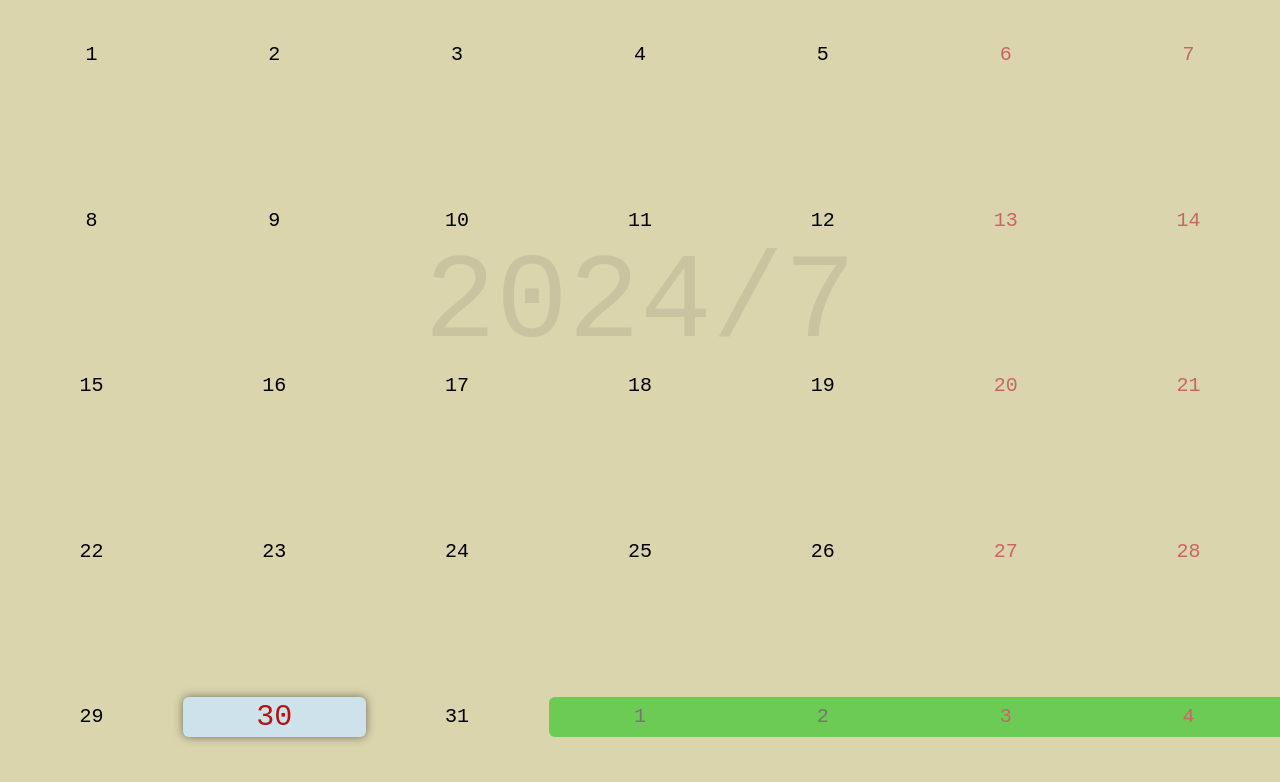
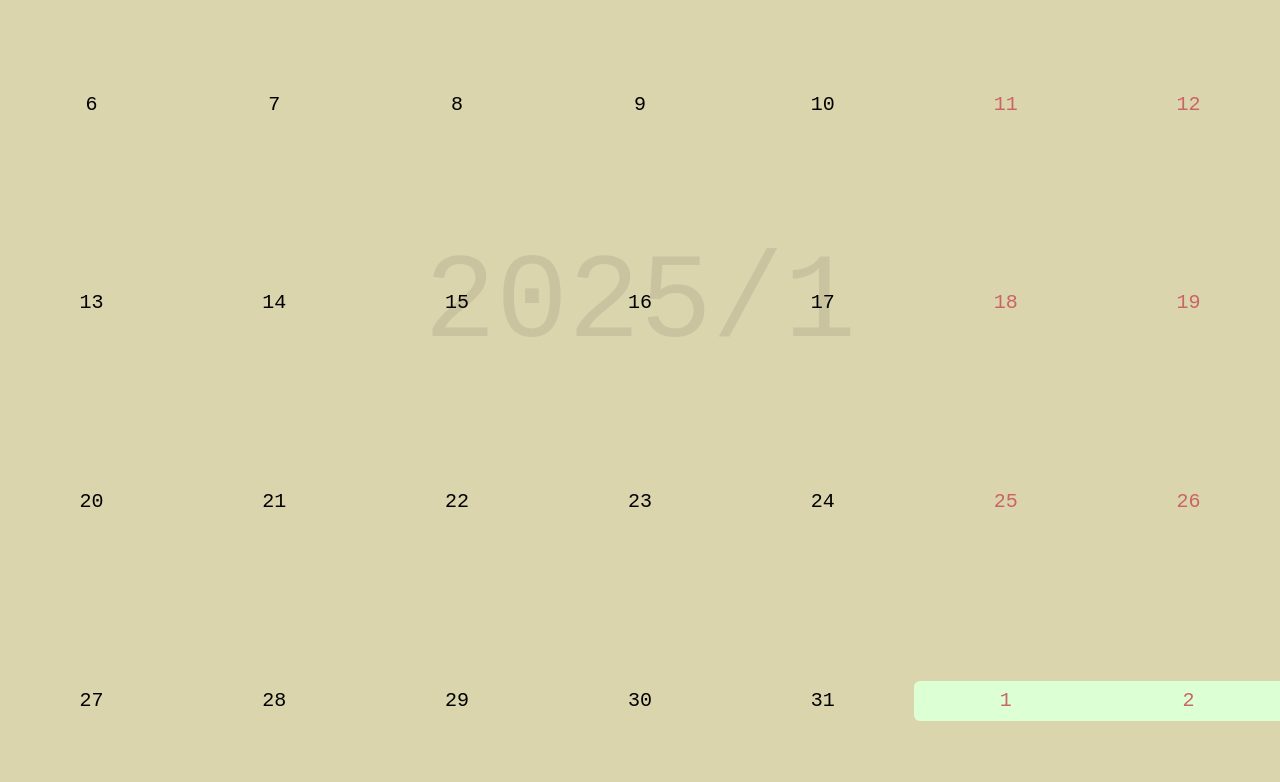
Before and after one commit to Pmmmmmmmmmm/eco-track, a Vue app: page /addOrder in a window 1280 px wide. Shown: the top 782 px of the page. Built offline with nearby package versions, Linux system fonts and the light colour scheme; a web font is replaced by a local one.

Commit message:
更新日历组件，修复年份和月份的默认值，优化 DaysView 和 YearAndMonth 组件的状态管理

```diff
--- a/src/components/calendar/MyCalendar.vue
+++ b/src/components/calendar/MyCalendar.vue
@@ -2,9 +2,9 @@
 import { ref, computed } from 'vue'
 import DaysView from './components/DaysView.vue'
 import YearAndMonth from './components/YearAndMonth.vue'
-const year = ref(2024)
-const month = ref(7)
-const day = ref(30)
+const year = ref(new Date().getFullYear())
+const month = ref(new Date().getMonth() + 1)
+const day = ref(new Date().getDate())
 let currentView = ref<'calendar' | 'year&month'>('calendar')
 function handleViewChange() {
   if (currentView.value === 'calendar') {
--- a/src/components/calendar/components/DaysView.vue
+++ b/src/components/calendar/components/DaysView.vue
@@ -210,7 +210,7 @@ const daysOfWeek = ['Mon', 'Tue', 'Wed', 'Thu', 'Fri', 'Sat', 'Sun']
     }
     .is-next-month {
       color: #757575;
-      background-color: rgb(107, 203, 85);
+      background-color: rgb(220, 255, 212);
       border-radius: 0;
     }
     .last_preMonth_day {
--- a/src/components/calendar/components/YearAndMonth.vue
+++ b/src/components/calendar/components/YearAndMonth.vue
@@ -15,11 +15,7 @@ const YSet = new Set<number>() //存储年月项的Y坐标位置
 let widthPadding = 0 //滚动容器的横向padding值
 let heightPadding = 0 //滚动容器竖向的padding值
 let isAllDone = false //是否完成初始化
-const { currentView } = defineProps({
-  currentView: {
-    type: String
-  }
-})
+let { currentView } = defineProps<{ currentView: 'calendar' | 'year&month' }>()
 watch(
   () => currentView,
   (val) => {
@@ -98,7 +94,7 @@ function handleDefaultShow() {
     let currentDate = dateRef.value.find((item) => {
       let yearValue = Number(item.getAttribute('yearValue'))
       let monthValue = Number(item.getAttribute('monthValue'))
-      return year.value === yearValue && month.value === monthValue
+      return currentYear.value === yearValue && currentMonth.value === monthValue
     })
 
     if (currentDate) {
@@ -151,14 +147,34 @@ let year = defineModel('year', {
 let month = defineModel('month', {
   type: Number
 })
+watch(
+  () => currentView,
+  (val) => {
+    if (val === 'year&month') {
+      currentMonth.value = month.value
+      currentYear.value = year.value
+      // 处理默认值回显
+      nextTick(() => {
+        handleDefaultShow()
+      })
+    }
+  }
+)
+
+const currentYear = ref(year.value) //当前选中的年份
+const currentMonth = ref(month.value) //当前选中的月份
 // 处理匹配到的年月项
 function handleNewMatch(matchStr: string) {
+  if (lastMatch) {
+    let lastItem = locationMap.get(lastMatch)
+    lastItem && lastItem.classList.remove('active')
+  }
   lastMatch = matchStr
   let newItem = locationMap.get(matchStr)
   if (newItem) {
     newItem.classList.add('active')
-    year.value = Number(newItem.getAttribute('yearValue'))
-    month.value = Number(newItem.getAttribute('monthValue'))
+    currentYear.value = Number(newItem.getAttribute('yearValue'))
+    currentMonth.value = Number(newItem.getAttribute('monthValue'))
   }
 }
 // 绑定操作完成的事件，页面滚动到匹配的元素位置
@@ -171,6 +187,8 @@ function initDoneAction() {
   watchEffect(() => {
     if (touchState.value == 'end' && scrollState.value == 'end') {
       if (!lastMatch) return
+      year.value = currentYear.value
+      month.value = currentMonth.value
       let target = locationMap.get(lastMatch)
       handleScrollTo({ top: target.offsetTop, left: target.offsetLeft })
     }
```
